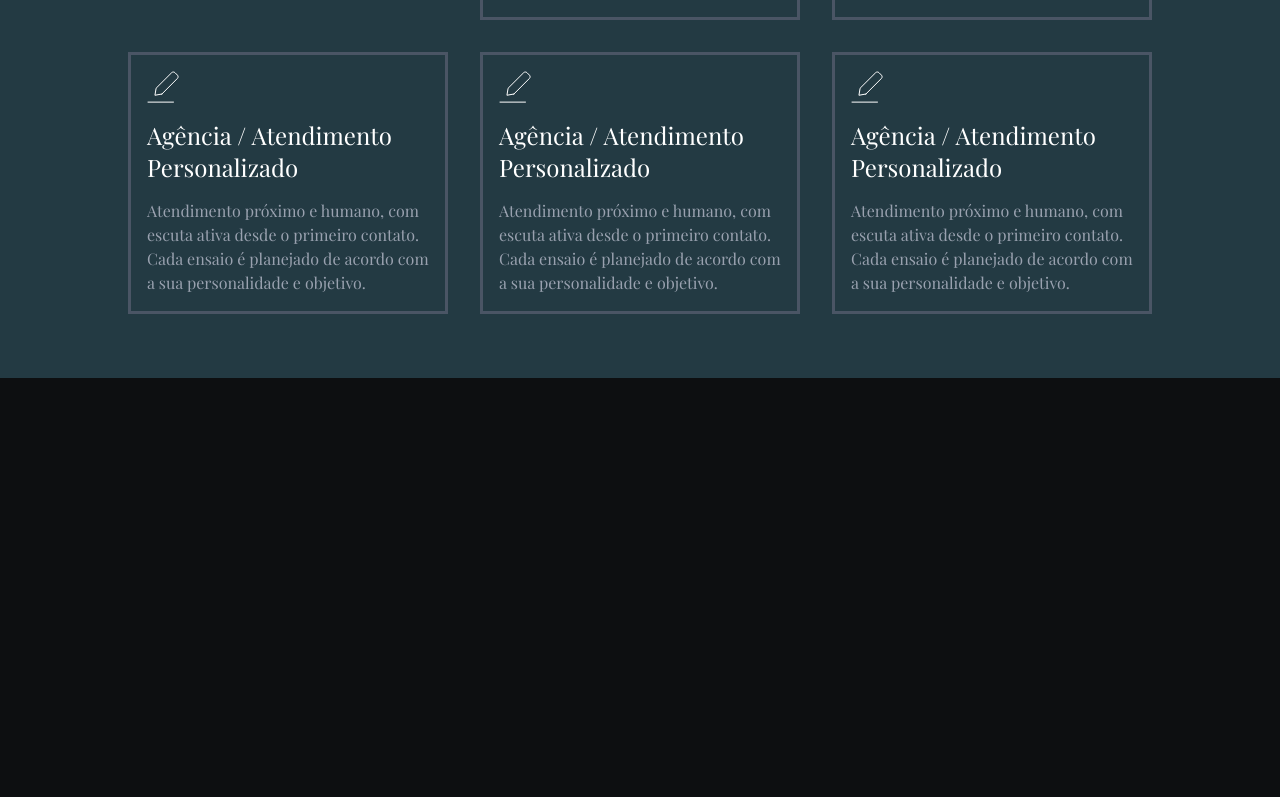
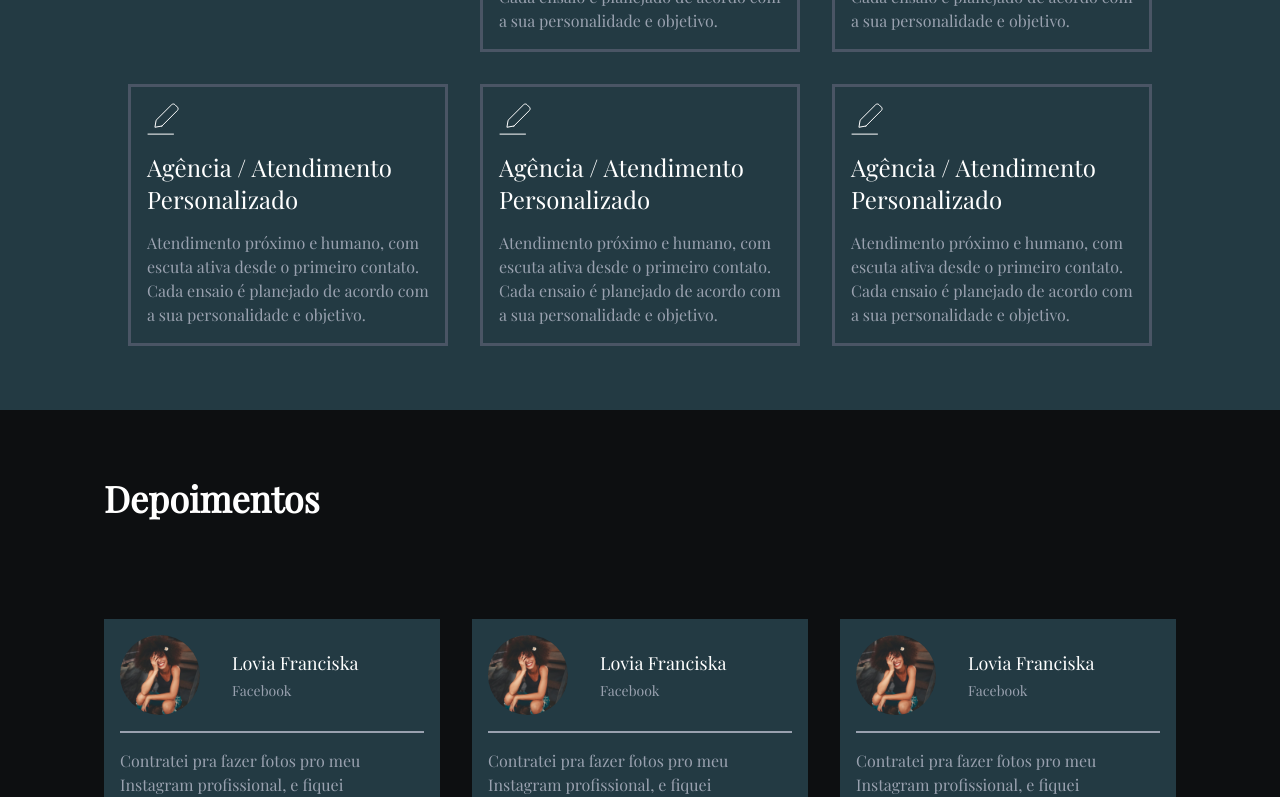
Before and after one commit to Jadson-Js/tj_company, a website built with Vite: page index.html in a window 1280 px wide. Shown: the part 2000-2797 px from the top of the page. Before the commit the page ends 2378 px from the top, so only its background shows below. Built offline with nearby package versions, Linux system fonts and the light colour scheme; a web font is replaced by a local one.

Commit message:
done depoiments

```diff
--- a/index.html
+++ b/index.html
@@ -78,10 +78,10 @@
 
     </section>
 
-    <section class="h-screnn bg-bg1 text-white">
+    <section class=" bg-bg1 text-white">
       <div class="container mx-auto max-w-[1200px]  px-8 py-16 md:px-16">
 
-        <h2 class="text-4xl text-center mb-16 font-semibold leading-snug">
+        <h2 class="text-4xl text-center mb-24 font-semibold leading-snug">
           Porque uma foto vai muito além da imagem.
         </h2>
 
@@ -110,7 +110,7 @@
       </div>
     </section>
 
-    <section class="h-screnn bg-bg3 text-white">
+    <section class=" bg-bg3 text-white">
       <div class="container mx-auto max-w-[1200px]  px-8 py-16 md:px-16 flex flex-row justify-center gap-8 flex-wrap">
 
         <div class=" md:max-w-80">
@@ -149,6 +149,53 @@
         </article>
       </div>
     </section>
+
+    <section class="  text-white">
+      <div class="container mx-auto max-w-[1200px]  px-8 py-16 md:px-16 flex flex-col gap-24">
+        <h2 class="text-4xl font-semibold leading-snug">
+          Depoimentos
+        </h2>
+
+        <div class="flex flex-col gap-4 md:flex-row lg:gap-8">
+          <article class="bg-bg3 p-4 flex flex-col gap-4 ">
+            <div class="flex flex-row items-center gap-8 pb-4 border-b-2 border-gray-400">
+              <div class="w-20 h-20 ">
+                <img src="./public/dep_1.png" alt="Depoimento 1" class="w-full h-auto object-cover block rounded-full">
+              </div>
+              <div class="flex flex-col gap-1">
+                <h3 class="text-lg">Lovia Franciska</h3>
+                <p class="text-gray-400 text-sm">Facebook</p>
+              </div>
+            </div>
+            <p class="text-gray-400">Contratei pra fazer fotos pro meu Instagram profissional, e fiquei impressionado. Ele entende luz, enquadramento e ainda me ajudou a pensar nos looks e poses. Foi rápido, prático e o resultado ficou top.</p>
+          </article>
+          <article class="bg-bg3 p-4 flex flex-col gap-4 ">
+            <div class="flex flex-row items-center gap-8 pb-4 border-b-2 border-gray-400">
+              <div class="w-20 h-20 ">
+                <img src="./public/dep_1.png" alt="Depoimento 1" class="w-full h-auto object-cover block rounded-full">
+              </div>
+              <div class="flex flex-col gap-1">
+                <h3 class="text-lg">Lovia Franciska</h3>
+                <p class="text-gray-400 text-sm">Facebook</p>
+              </div>
+            </div>
+            <p class="text-gray-400">Contratei pra fazer fotos pro meu Instagram profissional, e fiquei impressionado. Ele entende luz, enquadramento e ainda me ajudou a pensar nos looks e poses. Foi rápido, prático e o resultado ficou top.</p>
+          </article>
+          <article class="bg-bg3 p-4 flex flex-col gap-4 ">
+            <div class="flex flex-row items-center gap-8 pb-4 border-b-2 border-gray-400">
+              <div class="w-20 h-20 ">
+                <img src="./public/dep_1.png" alt="Depoimento 1" class="w-full h-auto object-cover block rounded-full">
+              </div>
+              <div class="flex flex-col gap-1">
+                <h3 class="text-lg">Lovia Franciska</h3>
+                <p class="text-gray-400 text-sm">Facebook</p>
+              </div>
+            </div>
+            <p class="text-gray-400">Contratei pra fazer fotos pro meu Instagram profissional, e fiquei impressionado. Ele entende luz, enquadramento e ainda me ajudou a pensar nos looks e poses. Foi rápido, prático e o resultado ficou top.</p>
+          </article>
+        </div>
+      </div>
+    </section>
   </main>
 </body>
 
```
Also changed, not shown: public/dep_1.png (added), public/energy.svg (added), public/ligth.svg (added), public/quality.svg (added), public/star.svg (added).
